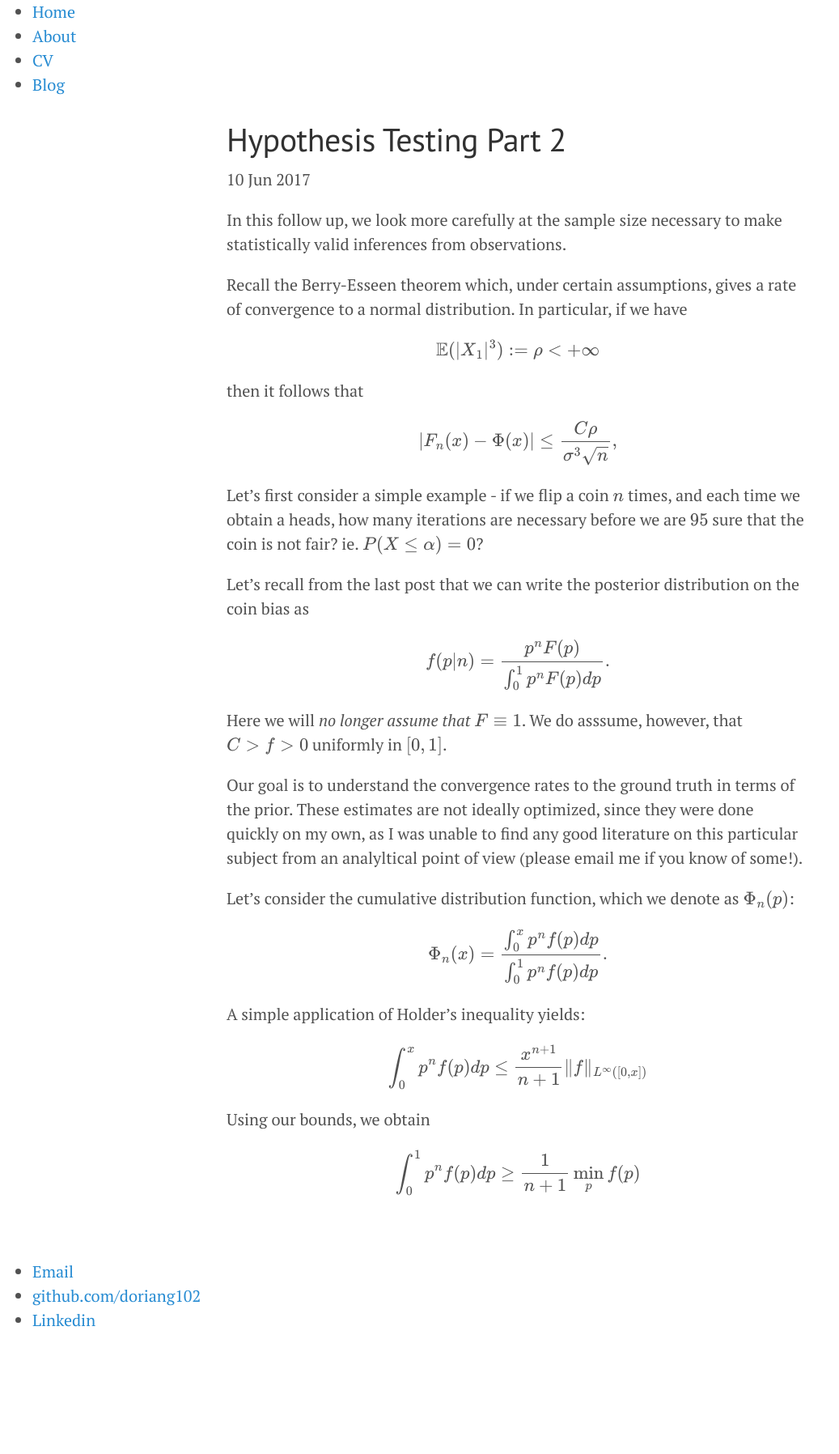
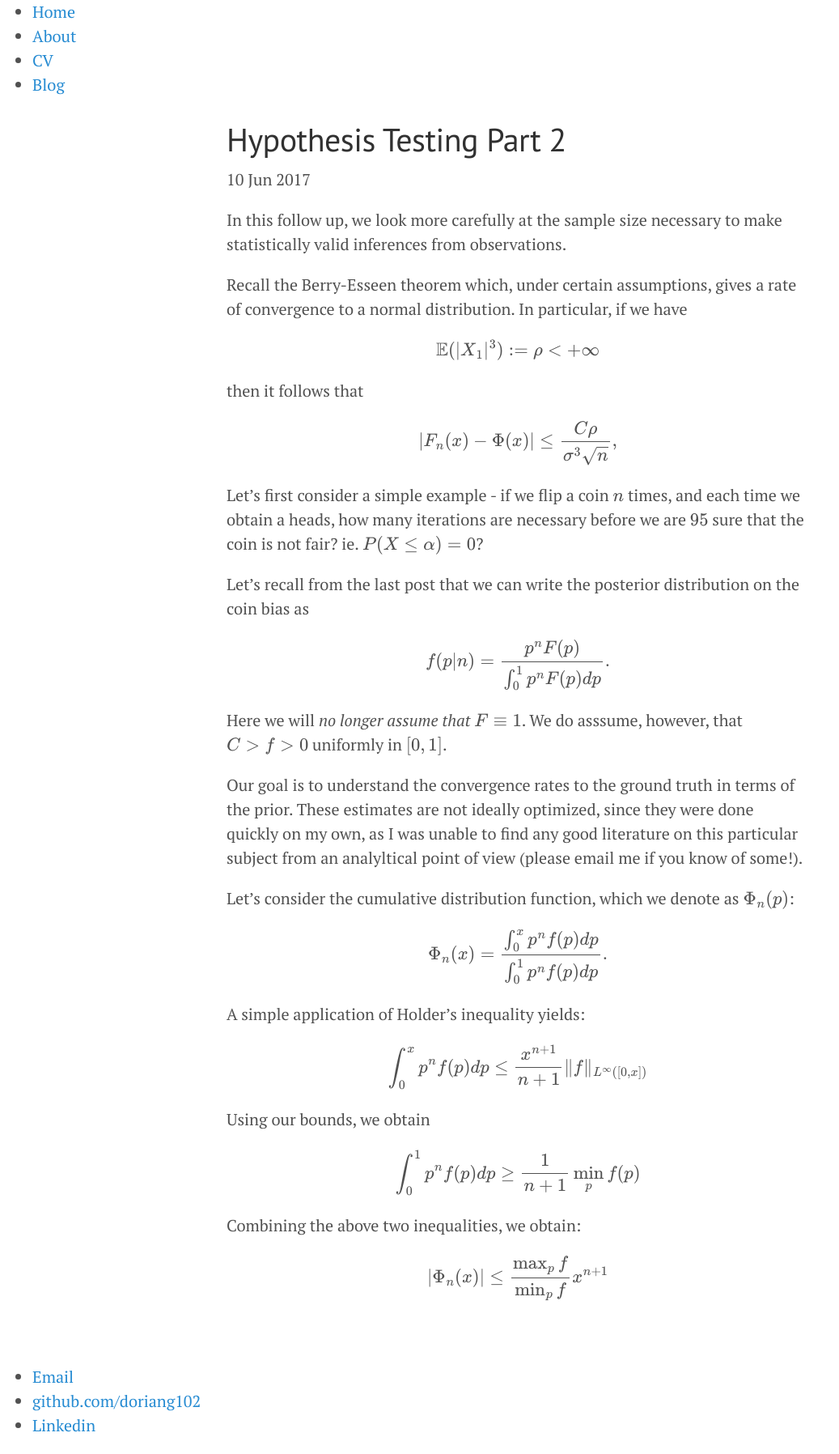
Before and after one commit to doriang102/doriang102.github.io, a Jekyll site: the page built from _posts/2017-06-10-hypothesis-testing-part-2.md, in a window 1280 px wide. Shown: the whole page at 81% size, without its empty margins (0-1037 px from the left). Built offline with Jekyll 4.4.1, drawn with Linux system fonts in a browser that asks for light colours; our own code applies the rules of GitHub Pages for plain Markdown files; formulas are drawn with MathJax 3; before the commit the page ends 1666 px from its top, so only the background shows below that.

Commit message:
Update 2017-06-10-hypothesis-testing-part-2.md

```diff
--- a/_posts/2017-06-10-hypothesis-testing-part-2.md
+++ b/_posts/2017-06-10-hypothesis-testing-part-2.md
@@ -31,3 +31,7 @@ $$ \int_0^x p^n f(p) dp \leq \frac{x^{n+1}}{n+1}\|f\|_{L^{\infty}([0,x])}   $$
 Using our bounds, we obtain
 
 $$ \int_0^1 p^n f(p) dp \geq \frac{1}{n+1} \min_p f(p)  $$
+
+Combining the above two inequalities, we obtain:
+
+$$ |\Phi_n(x)| \leq \frac{\max_p f}{\min_p f} x^{n+1} $$
```
